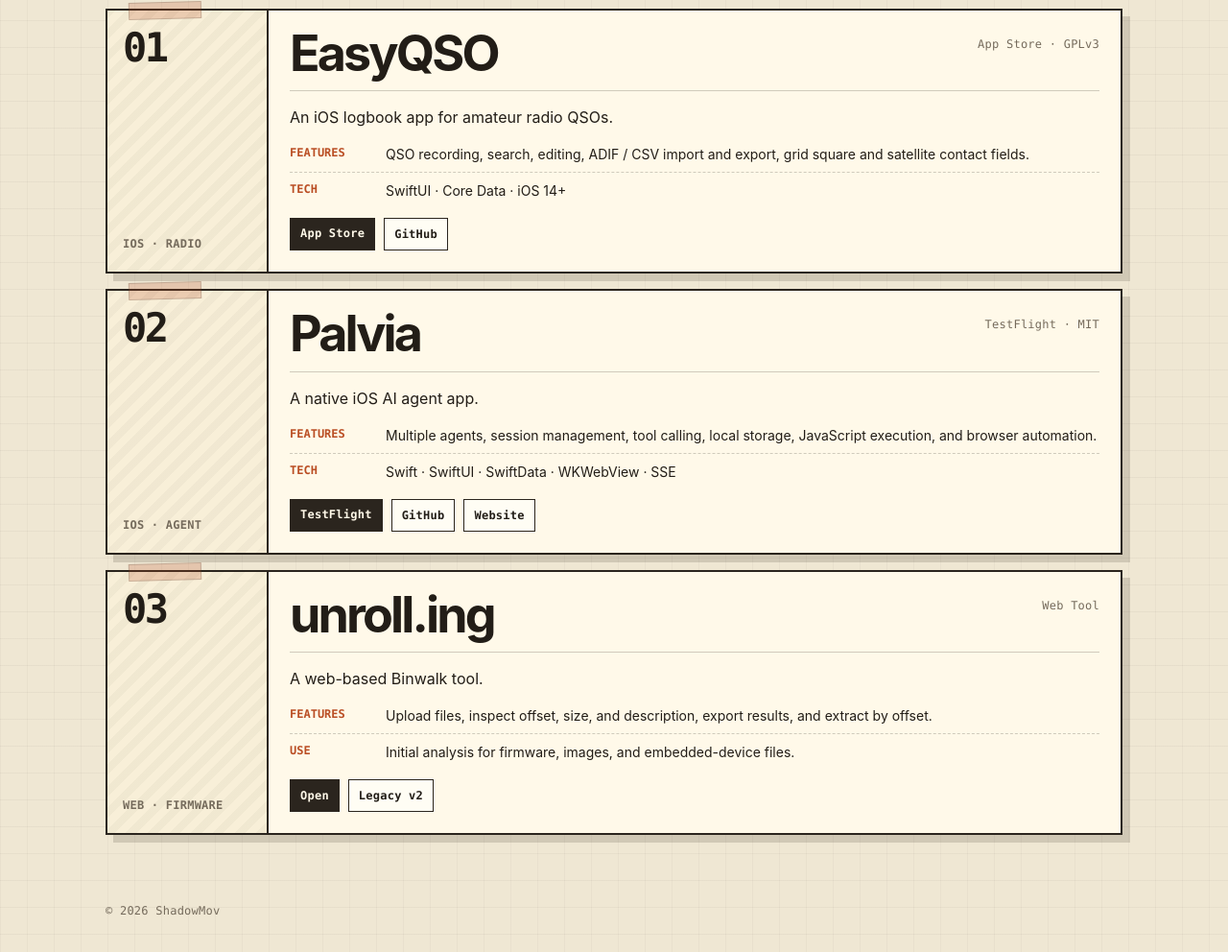
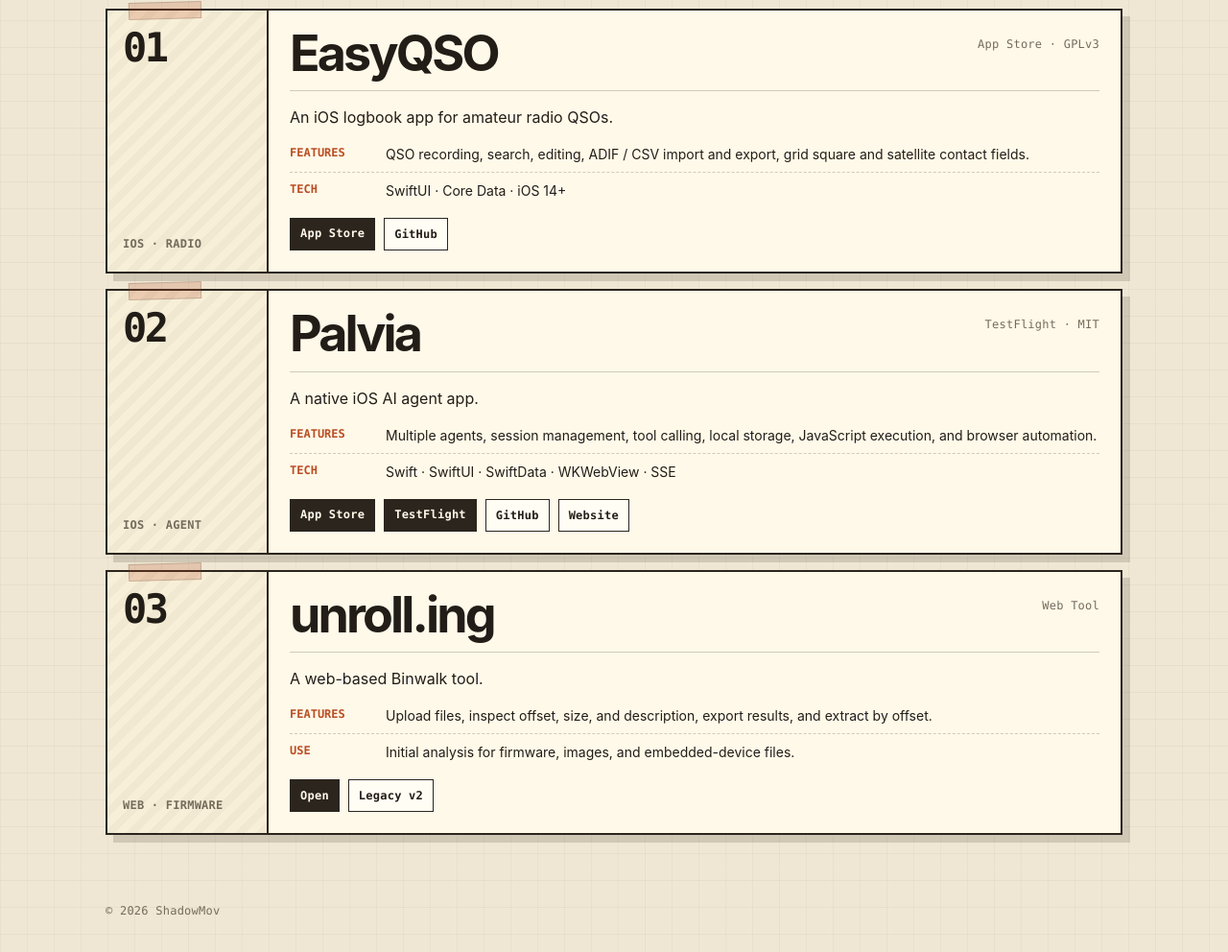
Before and after one commit to samhjn/workbench.shadow.mov, a plain HTML site: page index.html in a window 1280 px wide. Shown: the part 483-1475 px from the top of the page at 96% size. Drawn offline with Linux system fonts and the light colour scheme.

Commit message:
Add App Store links to index.html

```diff
--- a/index.html
+++ b/index.html
@@ -451,6 +451,8 @@
             <div class="spec"><div class="spec-label"><span data-lang="zh">技术</span><span data-lang="en">Tech</span></div><div>Swift · SwiftUI · SwiftData · WKWebView · SSE</div></div>
           </div>
           <div class="links">
+            <a class="button primary" data-lang="zh" href="https://apps.apple.com/cn/app/palvia-%E6%8E%8C%E4%B8%8Aai%E5%8A%A9%E6%89%8B/id6761302827" target="_blank" rel="noreferrer">App Store</a>
+            <a class="button primary" data-lang="en" href="https://apps.apple.com/us/app/palvia-ai-agents-in-your-palm/id6761302827" target="_blank" rel="noreferrer">App Store</a>
             <a class="button primary" data-lang="zh" href="https://testflight.apple.com/join/Uq7vKNjS" target="_blank" rel="noreferrer">TestFlight</a>
             <a class="button primary" data-lang="en" href="https://testflight.apple.com/join/KSWT5YQY" target="_blank" rel="noreferrer">TestFlight</a>
             <a class="button" href="https://github.com/samhjn/Palvia" target="_blank" rel="noreferrer">GitHub</a>
```
